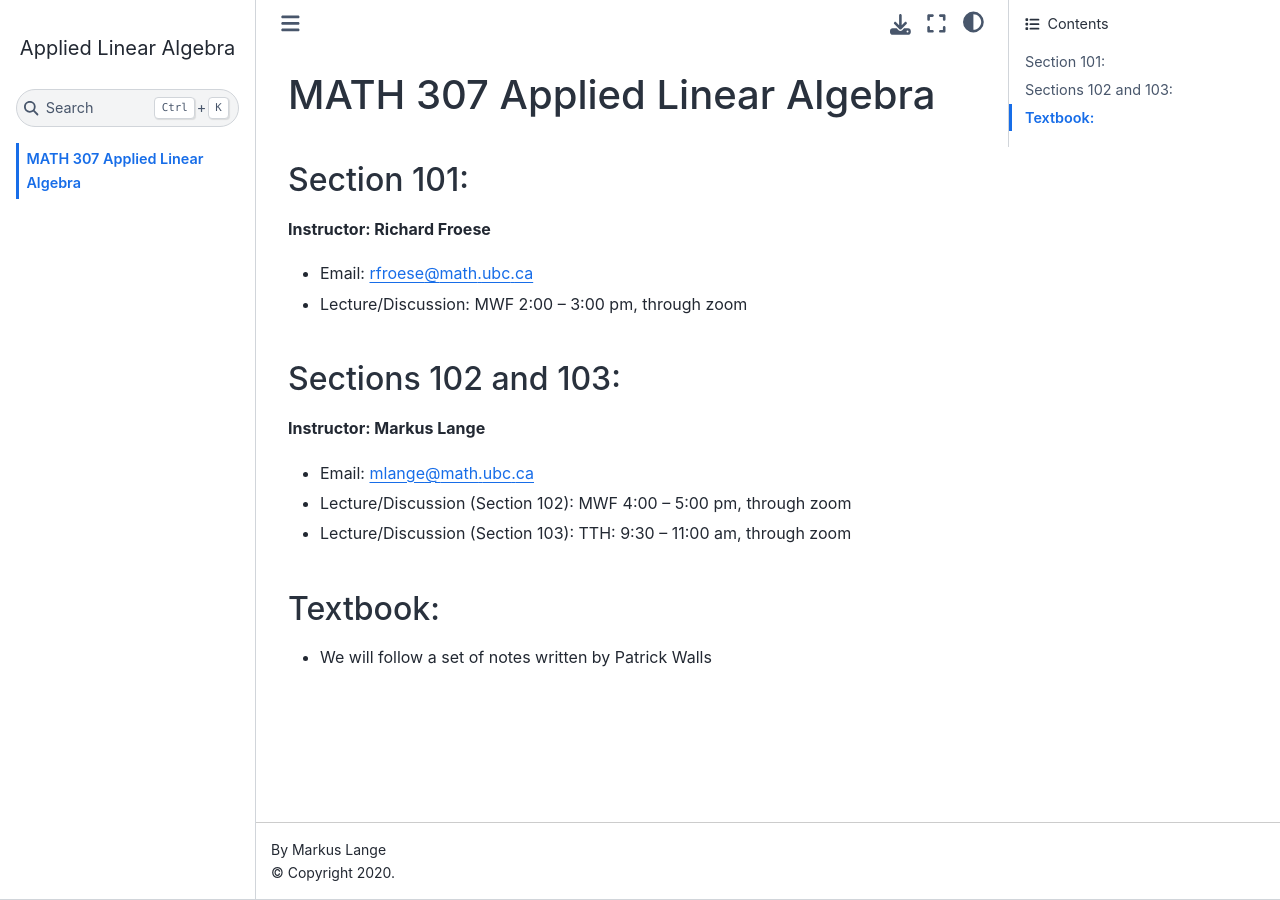
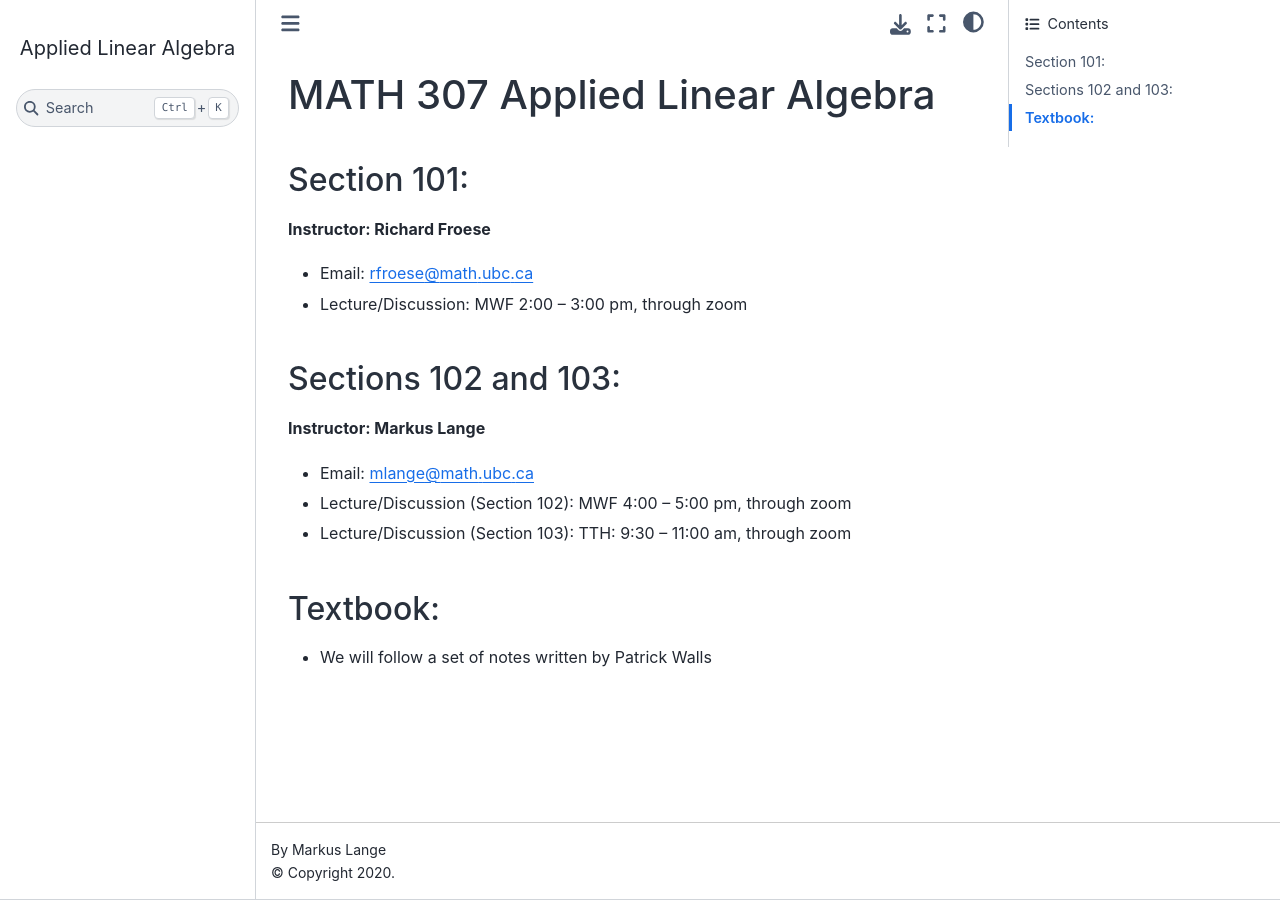
Before and after one commit to librity/MATH307, a Jupyter Book: the page built from index.md, in a window 1280 px wide. Built offline with Jupyter Book 1.0.4 settings and Sphinx 7.4.7 and the Sphinx Book theme 1.1.4, drawn with Linux system fonts in a browser that asks for light colours; pages that are not in the unit, such as notebooks, are missing from menus.

Commit message:
damn thing

```diff
--- a/_config.yml
+++ b/_config.yml
@@ -40,7 +40,7 @@ html:
   extra_navbar              : Powered by <a href="https://jupyterbook.org">Jupyter Book</a>  # Will be displayed underneath the left navbar.
   extra_footer              : ""  # Will be displayed underneath the footer.
   google_analytics_id       : ""  # A GA id that can be used to track book views.
-  home_page_in_navbar       : true  # Whether to include your home page in the left Navigation Bar
+  home_page_in_navbar       : false  # Whether to include your home page in the left Navigation Bar
   baseurl                   : ""  # The base URL where your book will be hosted. Used for creating image previews and social links. e.g.: https://mypage.com/mybook/
   comments:
     hypothesis              : false
@@ -61,7 +61,7 @@ launch_buttons:
   colab_url                 : "" # The URL of Google Colab (e.g., https://colab.research.google.com)
 
 repository:
-  url                       : https://github.com/mlange01/MATH307 # The URL to your book's repository
+  url                       : https://github.com/mlange01/MATH307/ # The URL to your book's repository
   path_to_book              : ""  # A path to your book's folder, relative to the repository root.
   branch                    : master  # Which branch of the repository should be used when creating links
 
```
